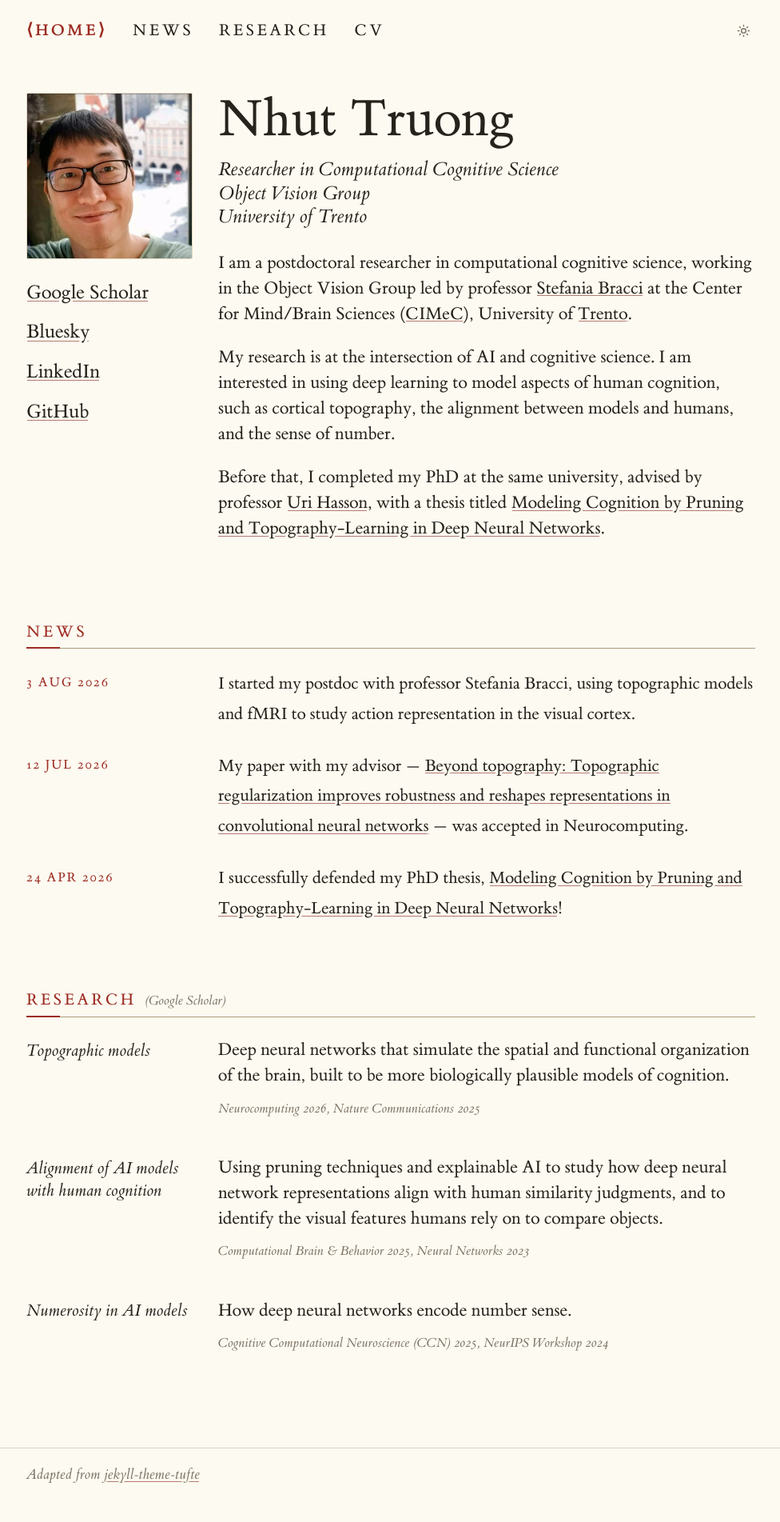
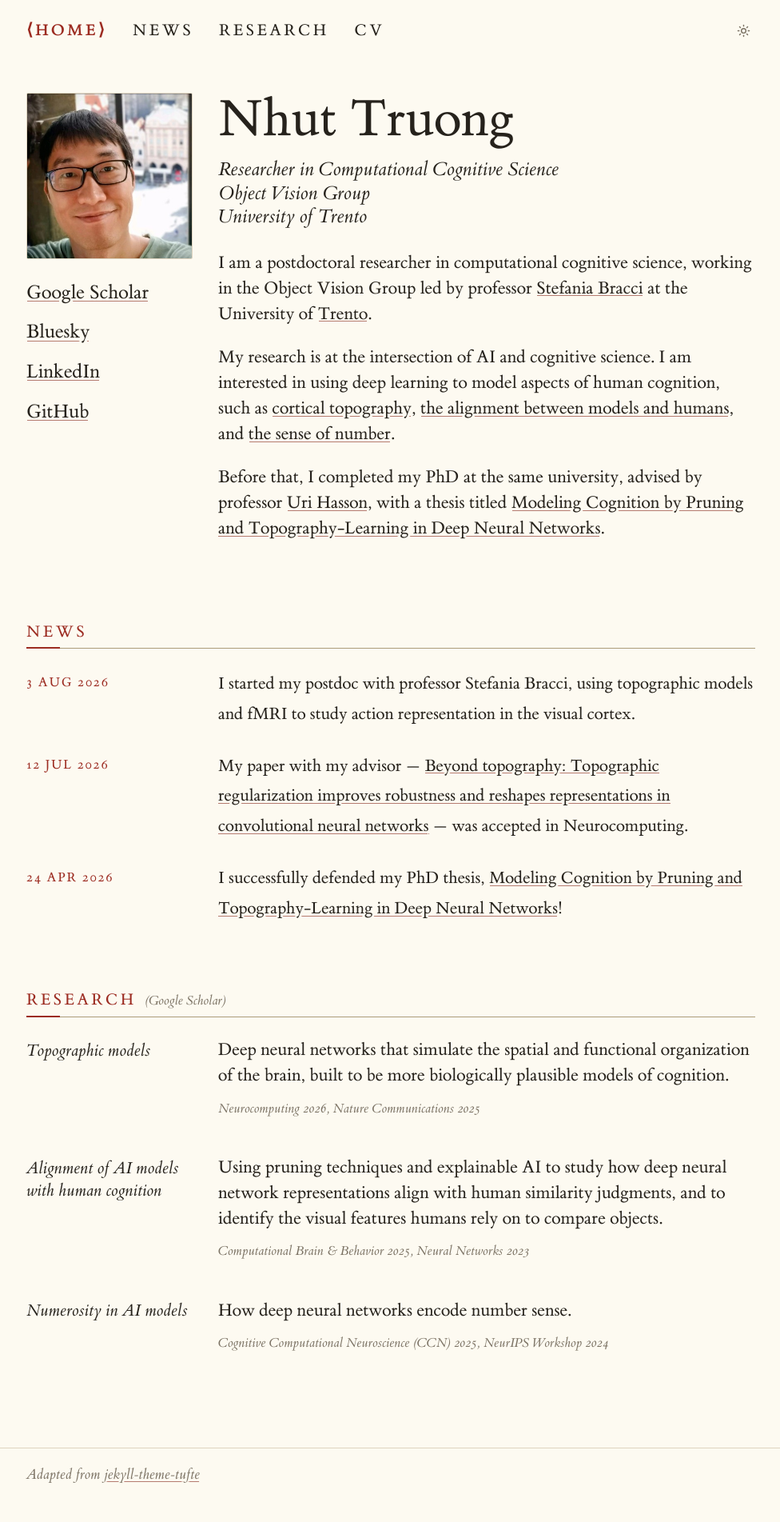
Before and after one commit to tlmnhut/tlmnhut.github.io, a Jekyll site: the page built from _pages/about.md, in a window 1280 px wide. Shown: the whole page at 80% size, without its empty margins (151-1127 px from the left). Built offline with Jekyll 4.4.1, drawn with Linux system fonts in a browser that asks for light colours.

Commit message:
Link the bio's three research topics down to Research
"cortical topography", "the alignment between models and humans", and "the
sense of number" now link to #research -- all three to the section heading,
not to per-theme anchors, since the themes below don't have their own ids
(project-card.html renders each as a plain <article>, no id attribute).

Built on Nhut's own working-tree edit to this file (the University of Trento
link back to cimec.unitn.it) rather than reverting it.

Verified in headless Chrome: all three links render with href="#research",
and #research exists on the page as the Research section's heading id.

Co-Authored-By: Claude Sonnet 5 <noreply@anthropic.com>

```diff
--- a/_pages/about.md
+++ b/_pages/about.md
@@ -10,12 +10,11 @@ redirect_from:
 
 I am a postdoctoral researcher in computational cognitive science, working in the Object Vision
 Group led by professor [Stefania Bracci](https://webapps.unitn.it/du/en/Persona/PER0076943/Curriculum)
-at the Center for Mind/Brain Sciences ([CIMeC](https://www.cimec.unitn.it/en)), University of
-[Trento](https://www.unitn.it/en).
+at the University of [Trento](https://www.cimec.unitn.it/en).
 
 My research is at the intersection of AI and cognitive science. I am interested in using deep
-learning to model aspects of human cognition, such as cortical topography, the alignment between
-models and humans, and the sense of number.
+learning to model aspects of human cognition, such as [cortical topography](#research), [the alignment
+between models and humans](#research), and [the sense of number](#research).
 
 Before that, I completed my PhD at the same university, advised by professor
 [Uri Hasson](http://hasson.org/), with a thesis titled
```
